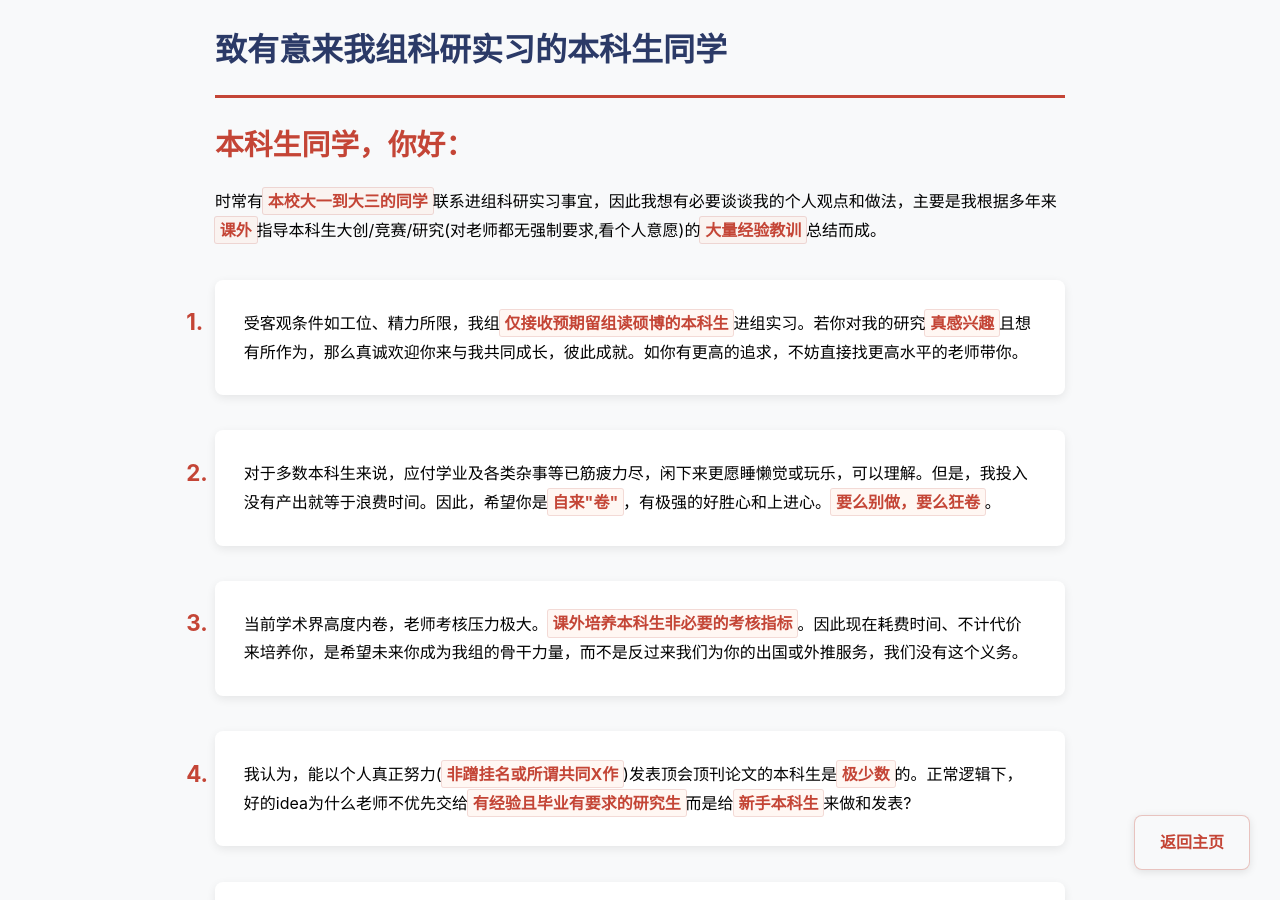
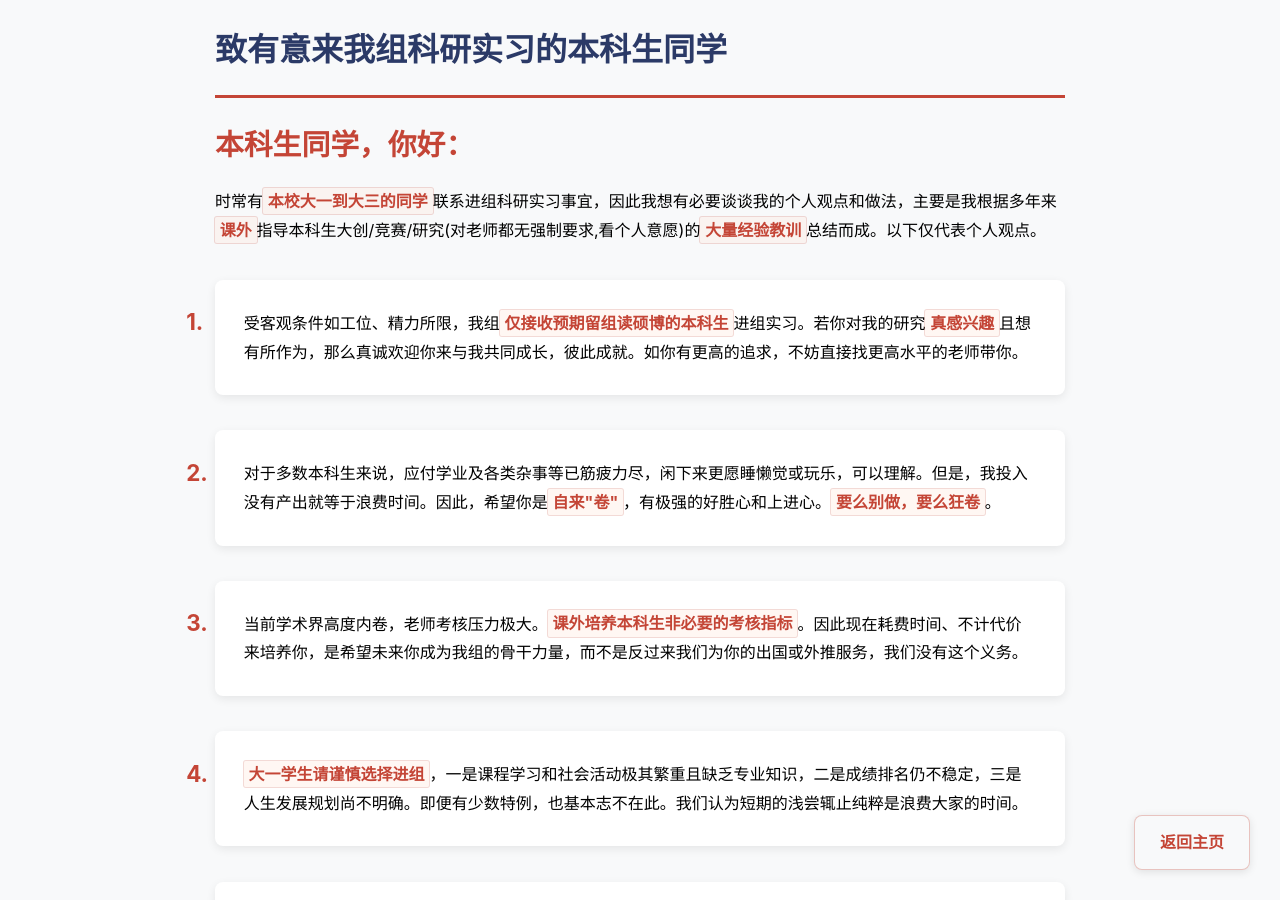
Before and after one commit to fangvv/Homepage, a Jekyll site: the page faq.html, which Jekyll copies as it is, in a window 1280 px wide and 900 px high. Built offline with Jekyll 4.4.1, drawn with Linux system fonts in a browser that asks for light colours; comment, search, counter and statistics services are not loaded.

Commit message:
update ug1

```diff
--- a/faq.html
+++ b/faq.html
@@ -115,7 +115,7 @@ strong:hover {
 
     <p><span class="greeting">本科生同学，你好：</span>
 
-    时常有<strong>本校大一到大三的同学</strong>联系进组科研实习事宜，因此我想有必要谈谈我的个人观点和做法，主要是我根据多年来<strong>课外</strong>指导本科生大创/竞赛/研究(对老师都无强制要求,看个人意愿)的<strong>大量经验教训</strong>总结而成。</p>
+    时常有<strong>本校大一到大三的同学</strong>联系进组科研实习事宜，因此我想有必要谈谈我的个人观点和做法，主要是我根据多年来<strong>课外</strong>指导本科生大创/竞赛/研究(对老师都无强制要求,看个人意愿)的<strong>大量经验教训</strong>总结而成。以下仅代表个人观点。</p>
 
     <ol>
 <li>受客观条件如工位、精力所限，我组<strong>仅接收预期留组读硕博的本科生</strong>进组实习。若你对我的研究<strong>真感兴趣</strong>且想有所作为，那么真诚欢迎你来与我共同成长，彼此成就。如你有更高的追求，不妨直接找更高水平的老师带你。</li>
@@ -123,6 +123,8 @@ strong:hover {
 <li>对于多数本科生来说，应付学业及各类杂事等已筋疲力尽，闲下来更愿睡懒觉或玩乐，可以理解。但是，我投入没有产出就等于浪费时间。因此，希望你是<strong>自来"卷"</strong>，有极强的好胜心和上进心。<strong>要么别做，要么狂卷</strong>。</li>
 
 <li>当前学术界高度内卷，老师考核压力极大。<strong>课外培养本科生非必要的考核指标</strong>。因此现在耗费时间、不计代价来培养你，是希望未来你成为我组的骨干力量，而不是反过来我们为你的出国或外推服务，我们没有这个义务。</li>
+
+<li><strong>大一学生请谨慎选择进组</strong>，一是课程学习和社会活动极其繁重且缺乏专业知识，二是成绩排名仍不稳定，三是人生发展规划尚不明确。即便有少数特例，也基本志不在此。我们认为短期的浅尝辄止纯粹是浪费大家的时间。</li>
 
 <li>我认为，能以个人真正努力(<strong>非蹭挂名或所谓共同X作</strong>)发表顶会顶刊论文的本科生是<strong>极少数</strong>的。正常逻辑下，好的idea为什么老师不优先交给<strong>有经验且毕业有要求的研究生</strong>而是给<strong>新手本科生</strong>来做和发表?</li>
 
```
